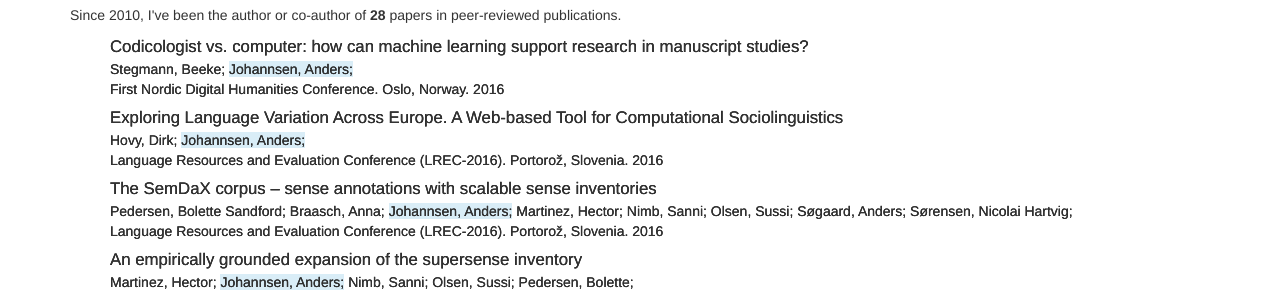
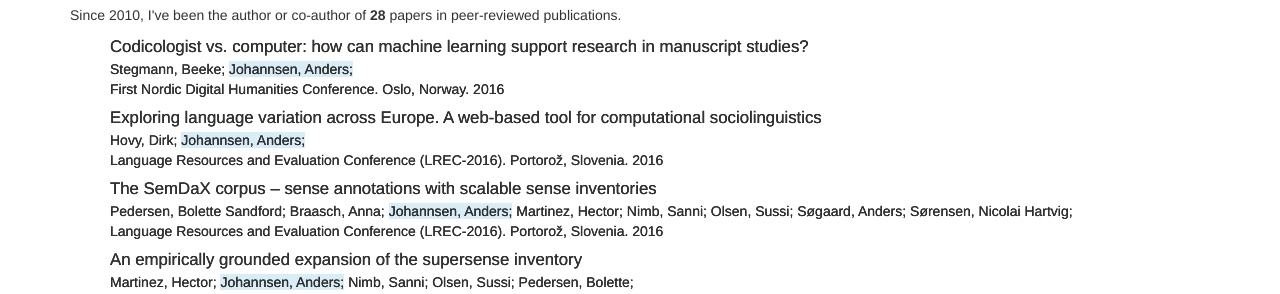
Before and after one commit to andersjo/andersjo.github.io, a Jekyll site: the page built from index.html, in a window 1280 px wide and 900 px high, scrolled down 302 px. Shown: the part 152-446 px from the top of the window. Built offline with Jekyll 4.4.1, drawn with Linux system fonts in a browser that asks for light colours; nearby versions of some CDN libraries; Markdown is read by kramdown in place of the engine named in the settings.

```diff
--- a/_data/publications.yml
+++ b/_data/publications.yml
@@ -10,7 +10,7 @@
   authors:
   - Hovy, Dirk
   - Johannsen, Anders
-  title: "Exploring Language Variation Across Europe. A Web-based Tool for Computational Sociolinguistics"
+  title: "Exploring language variation across Europe. A web-based tool for computational sociolinguistics"
   venue: "Language Resources and Evaluation Conference (LREC-2016)"
   place: "Portorož, Slovenia"
   year: 2016
```
